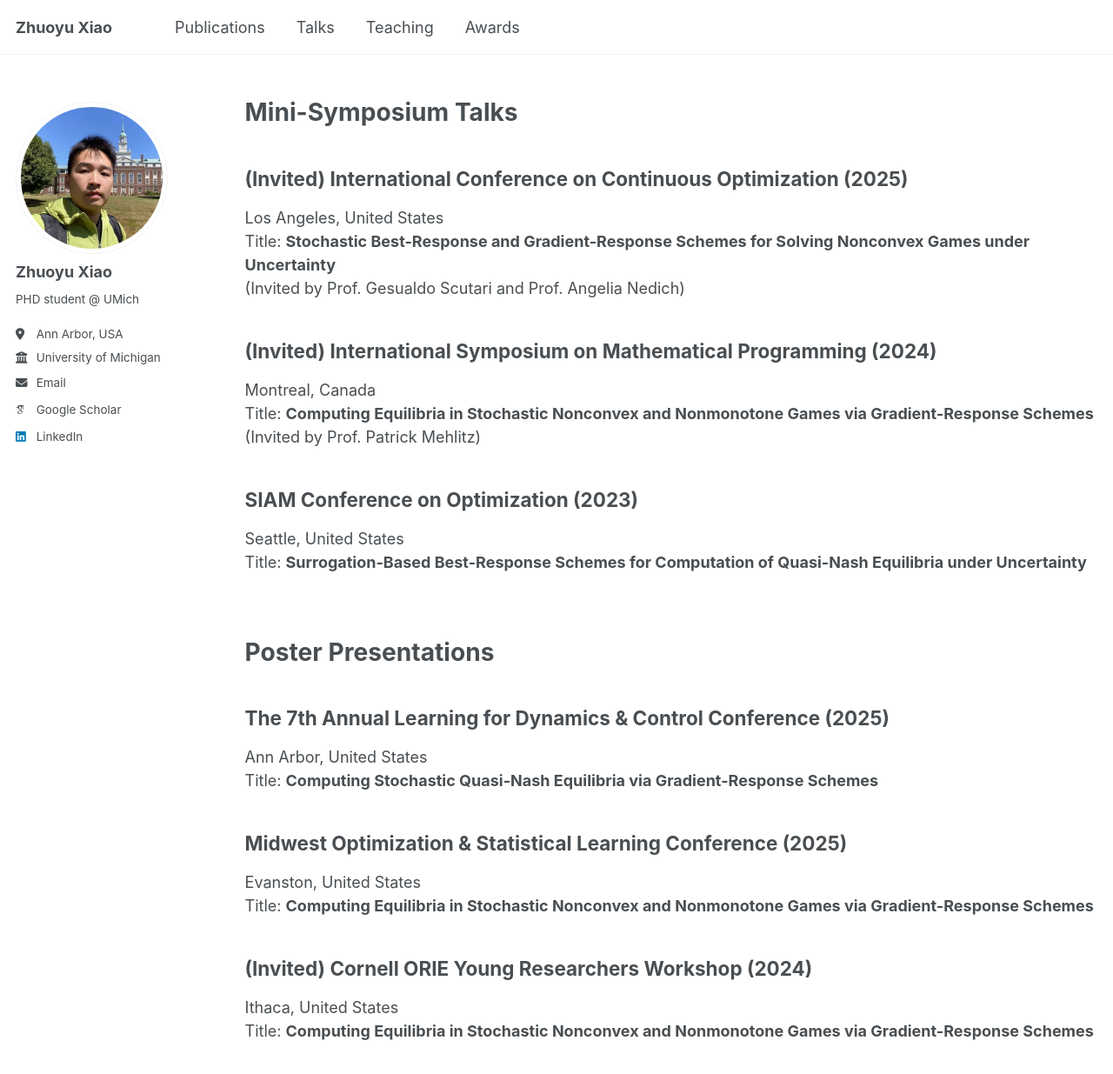
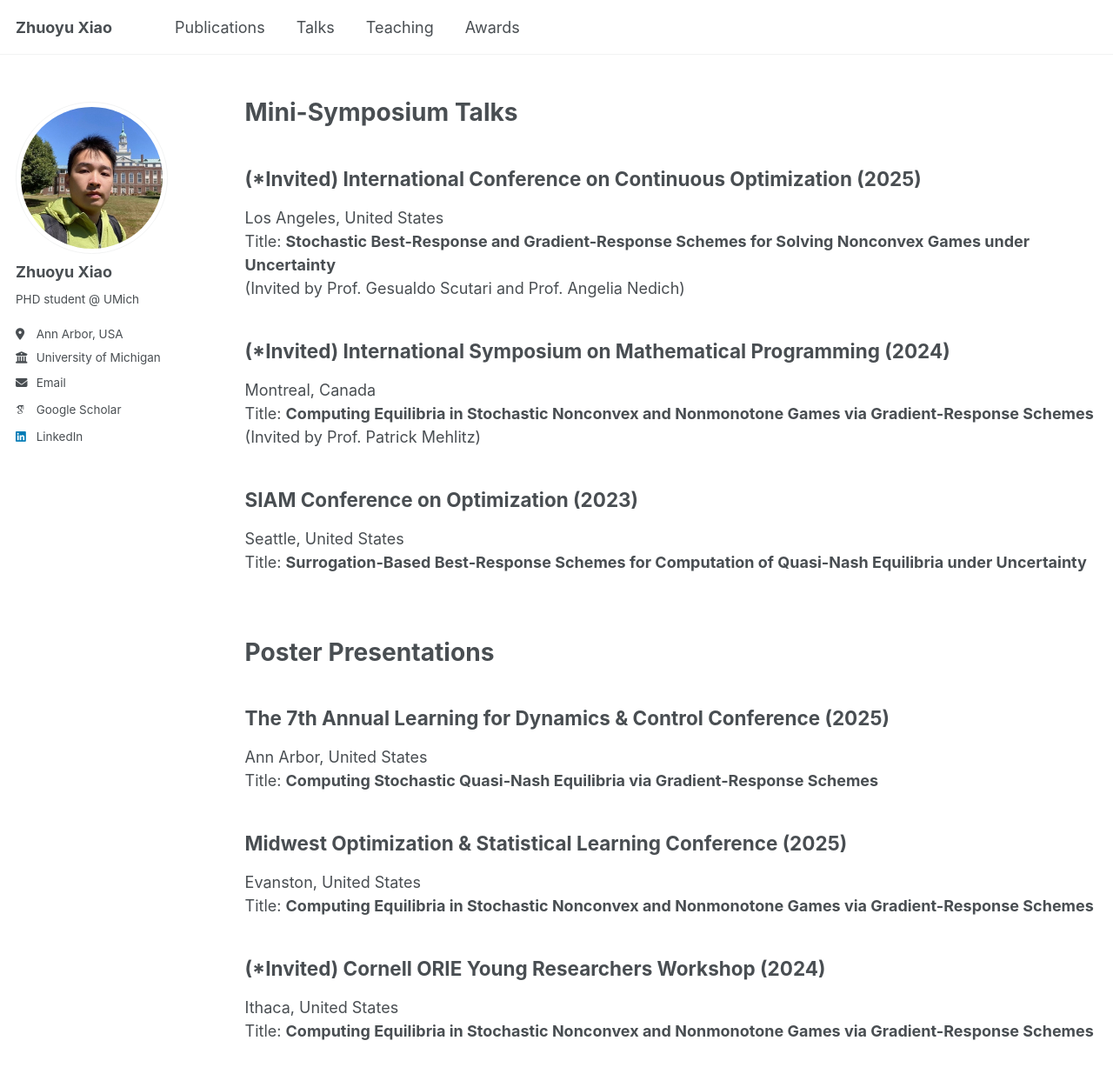
Before and after one commit to zyxiao97/zyxiao97.github.io, a Jekyll site: the page built from _pages/talks.md, in a window 1280 px wide and 1400 px high. Shown: the top 1235 px of the window at 87% size. Built offline with Jekyll 4.4.1, drawn with Linux system fonts in a browser that asks for light colours; some web fonts are replaced.

```diff
--- a/_pages/talks.md
+++ b/_pages/talks.md
@@ -8,12 +8,12 @@ author_profile: true
 Mini-Symposium Talks
 ======
 
-## (Invited) International Conference on Continuous Optimization (2025)
+## (\*Invited) International Conference on Continuous Optimization (2025)
 Los Angeles, United States
 Title: **Stochastic Best-Response and Gradient-Response Schemes for Solving Nonconvex Games under Uncertainty**
 (Invited by Prof. Gesualdo Scutari and Prof. Angelia Nedich)
 
-## (Invited) International Symposium on Mathematical Programming (2024)
+## (\*Invited) International Symposium on Mathematical Programming (2024)
 Montreal, Canada
 Title: **Computing Equilibria in Stochastic Nonconvex and Nonmonotone Games via Gradient-Response Schemes**
 (Invited by Prof. Patrick Mehlitz)
@@ -35,6 +35,6 @@ Title: **Computing Stochastic Quasi-Nash Equilibria via Gradient-Response Scheme
 Evanston, United States
 Title: **Computing Equilibria in Stochastic Nonconvex and Nonmonotone Games via Gradient-Response Schemes**
 
-## (Invited) Cornell ORIE Young Researchers Workshop (2024)
+## (\*Invited) Cornell ORIE Young Researchers Workshop (2024)
 Ithaca, United States
 Title: **Computing Equilibria in Stochastic Nonconvex and Nonmonotone Games via Gradient-Response Schemes**
```
